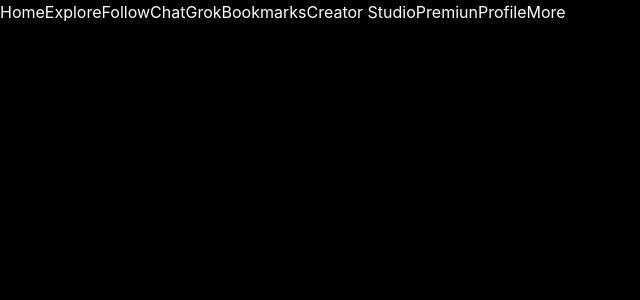
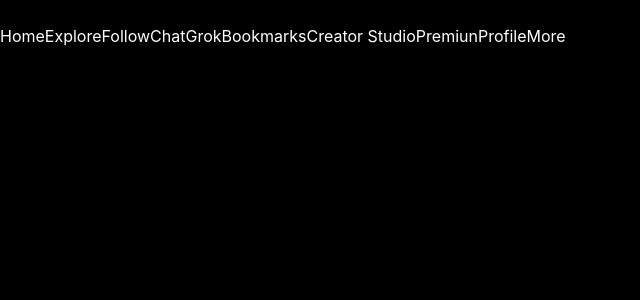
Before and after one commit to AfiTHutria/PROYECTO-X, a React app in the folder frontend/: page / in a window 1280 px wide. Shown: the top 300 px of the page, without its empty margins (0-640 px from the left). Built offline with nearby package versions, Linux system fonts and the light colour scheme; the HTML template or start-up script is replaced by a standard one.

Commit message:
cambios  romero 2

```diff
--- a/frontend/src/pages/Home.jsx
+++ b/frontend/src/pages/Home.jsx
@@ -4,7 +4,7 @@
   return (
     <div className='fondo'>
 
-
+       dsda
         <Bar></Bar>
     </div>
   )
```
